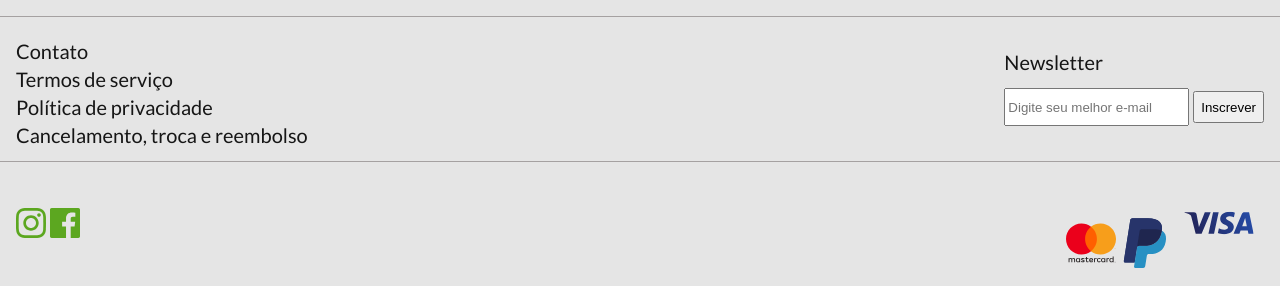
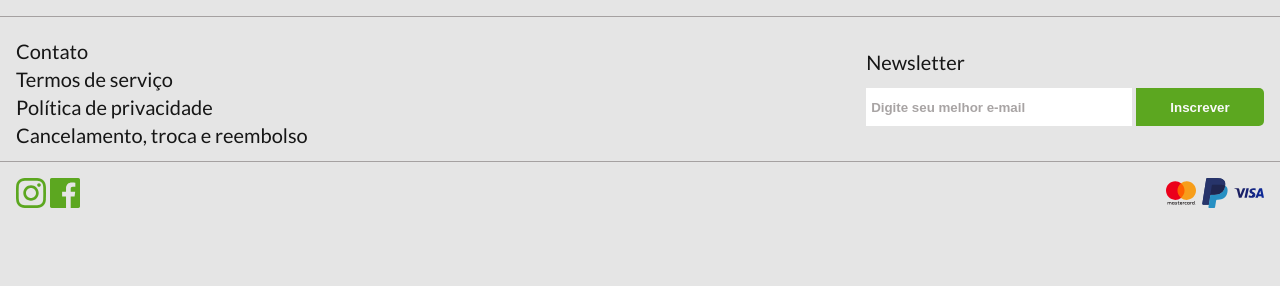
Before and after one commit to Victoritalo/selfcare2, a plain HTML site: page index.html in a window 1280 px wide. Shown: the part 1644-1930 px from the top of the page. After the commit the page ends 1870 px from the top, so only its background shows below. Drawn offline with Linux system fonts and the light colour scheme.

Commit message:
feat: added footer styling it soon

```diff
--- a/assets/CSS/style.css
+++ b/assets/CSS/style.css
@@ -185,15 +185,31 @@ main {
   color: var(--colorOne);
 }
 
-.sectionInfoRight form, input {
+.sectionInfoRight form, input, button {
   margin-top: 0.5rem;
-  color: var(--colorOne);
+  color: var(--colorFour);
+  border: none;
 }
 
-.sectionInfoRight input, button{
-  /* background-color: red; */
-  height: 2rem;
-  /* position: relative; */
+.sectionInfoRight input {
+  height: 28px;
+  outline: none;
+  width: 20vw;
+  padding: 5px;
+}
+
+input::placeholder {
+  font-weight: bold;
+  color: #A8A4A4;
+}
+
+.sectionInfoRight button {
+  border-radius: 0px 5px 5px 0px;
+  height: 38px;
+  width: 10vw;
+  background-color: var(--colorTwo);
+  font-weight: bold;
+  color: var(--colorFive);
 }
 
 .footerConfig {
@@ -203,6 +219,13 @@ main {
   align-items: center;
   padding: 1rem;
 }
+
+.footerConfig img {
+  height: 30px;
+  width: 30px;
+}
+
+
 /* MEDIA SCREEN @MOBILE */
 
 @media screen and (max-width: 768px) {
--- a/index.html
+++ b/index.html
@@ -275,7 +275,8 @@
         </h3>
           <form>
             <label>
-              <input type="email" placeholder="Digite seu melhor e-mail"></input>
+              <input type="email" placeholder="Digite seu melhor e-mail" id="email"></input>
+
             </label>
             <button type="submit">Inscrever</button>
           </form>
@@ -295,7 +296,7 @@
 
             <img src="/selfcare2/assets/images/icons/mastercard-2.svg" alt="">
             <img src="/selfcare2/assets/images/icons/paypal.svg" alt="">
-            <img src="/selfcare2/assets/images/icons/Visa.svg" alt="">
+            <img src="/selfcare2/assets/images/icons/Visa_2014.svg" alt="">
 
         </article>
       </section>
```
Also changed, not shown: assets/images/icons/Visa.svg (deleted), assets/images/icons/Visa_2014.svg (added).
